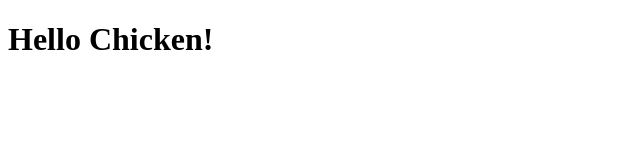
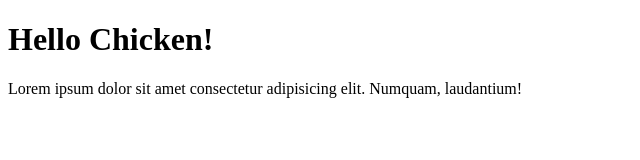
Before and after one commit to Biyannn/biyan-git-test, a plain HTML site: page index.html in a window 1280 px wide. Shown: the whole page, without its empty margins (0-640 px from the left). Drawn offline with Linux system fonts and the light colour scheme.

Commit message:
Menambahkan tag paragraph

```diff
--- a/index.html
+++ b/index.html
@@ -7,5 +7,6 @@
 </head>
 <body>
     <h1>Hello Chicken!</h1>
+    <p>Lorem ipsum dolor sit amet consectetur adipisicing elit. Numquam, laudantium!</p>
 </body>
 </html>
```
